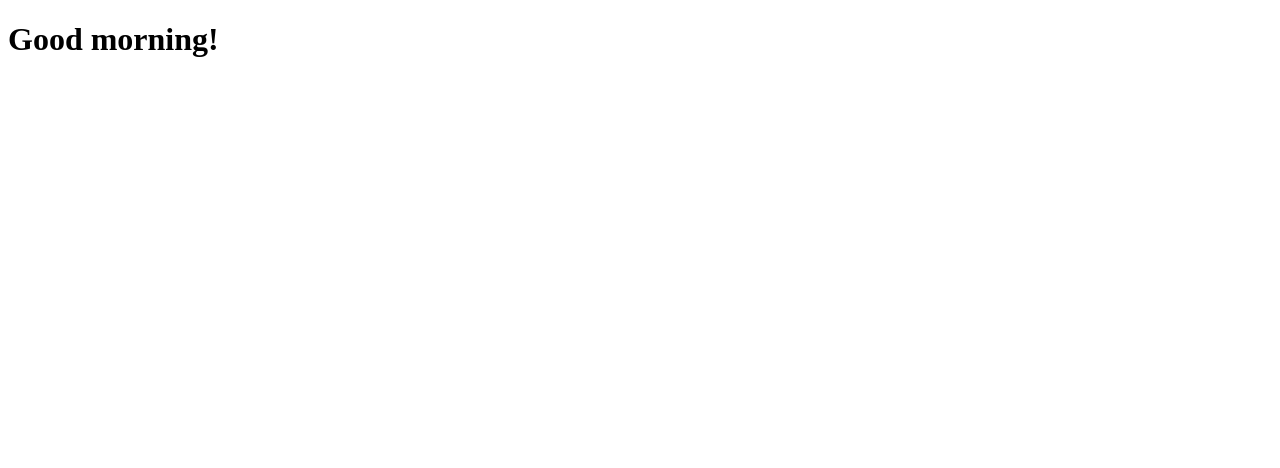
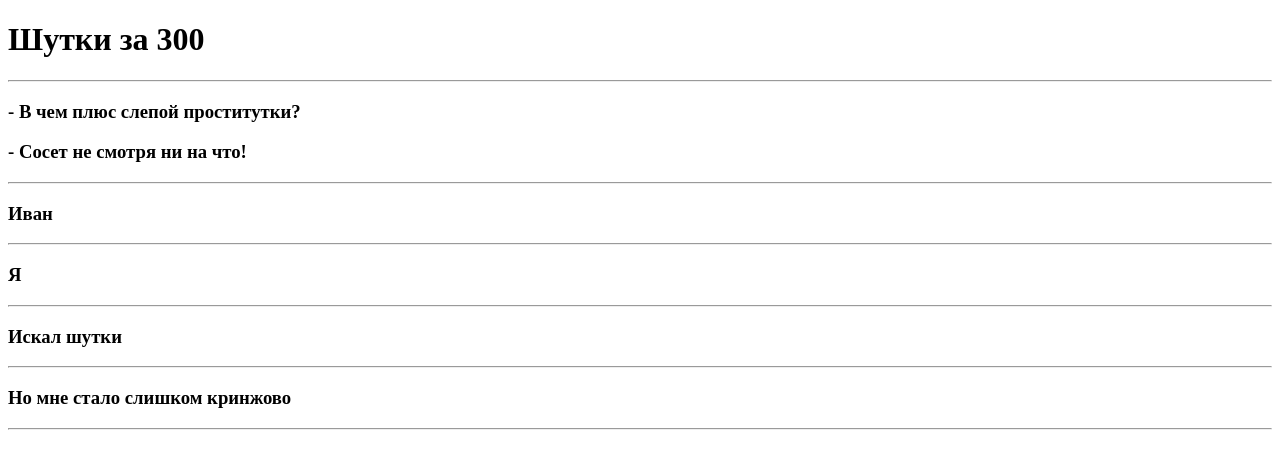
Before and after one commit to Stemagi/practice-14.03, a React (Vite) app: page / in a window 1280 px wide. Shown: the top 468 px of the page. Built offline with nearby package versions, Linux system fonts and the light colour scheme.

Commit message:
chas skopiruy shutki

```diff
--- /dev/null
+++ b/src/app.jsx
@@ -0,0 +1,17 @@
+import React from "react";
+import Jokes from "./jokes";
+export default function(){
+  return(
+    <div>
+      <h1>Шутки за 300</h1>
+      <hr />
+      <Jokes
+      joke="- В чем плюс слепой проститутки?"
+      punchline="- Сосет не смотря ни на что!"/>
+      <Jokes joke="Иван" />
+      <Jokes joke="Я" />
+      <Jokes joke="Искал шутки" />
+      <Jokes joke="Но мне стало слишком кринжово" />
+    </div>
+  )
+}
--- a/src/index.jsx
+++ b/src/index.jsx
@@ -1,19 +1,6 @@
 import React from "react";
 import ReactDOM from "react-dom";
+import App from "./app"
 import "./style.css"
-function App(){
-  const date= new Date()
-  const hours= date.getHours()
-  let timeofday
-  if (hours < 12) {
-    timeofday = "morning"
-  } else if (hours > 12 && hours <17){
-    timeofday = "afrernoon"
-  } else{
-    timeofday = "night"
-  }
-  return(
-    <h1>Good {timeofday}!</h1>
-  )
-}
+
 ReactDOM.render(<App />,document.getElementById("root"))
--- /dev/null
+++ b/src/jokes.jsx
@@ -0,0 +1,10 @@
+import React from "react";
+export default function Jokes(props){
+  return(
+  <div>
+    <h3>{props.joke}</h3>
+    <h3>{props.punchline}</h3>
+    <hr />
+  </div>
+  )
+}
```
